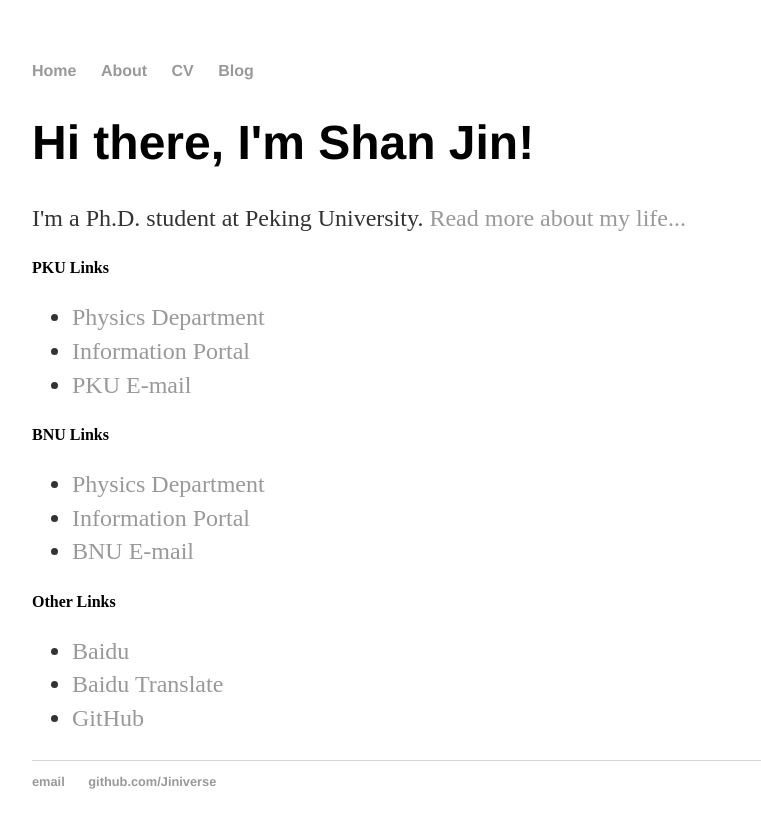
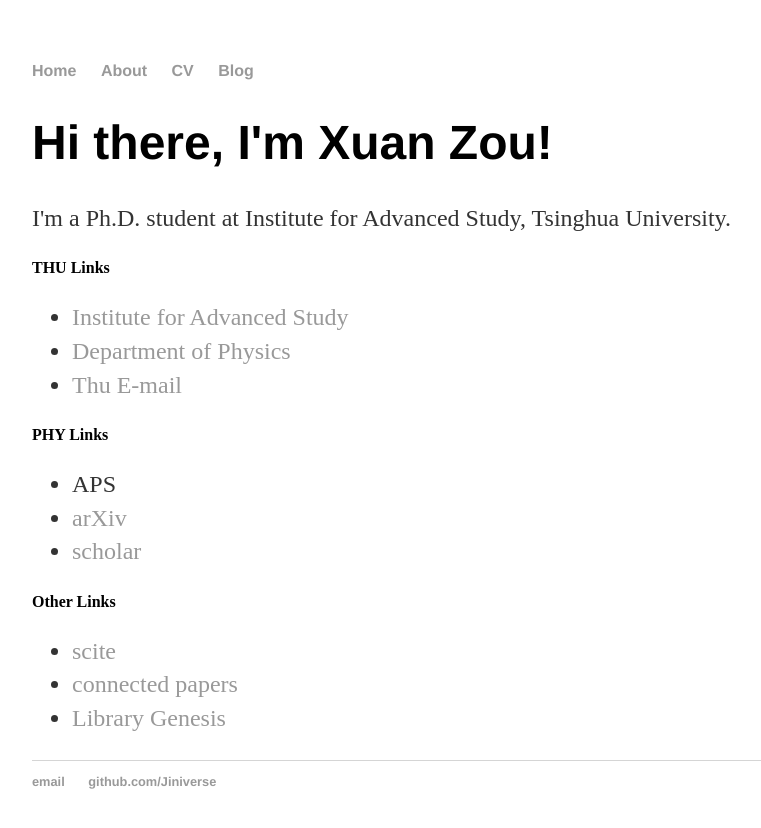
Before and after one commit to xuanzziu/xuanzziu.github.io, a Jekyll site: the page built from index.html, in a window 1280 px wide. Shown: the top 828 px of the page, without its empty margins (160-921 px from the left). Built offline with Jekyll 4.4.1, drawn with Linux system fonts in a browser that asks for light colours.

Commit message:
Update index.html

```diff
--- a/index.html
+++ b/index.html
@@ -3,26 +3,26 @@ layout: default
 title: Xuan Zou
 ---
 		<div class="blurb">
-			<h1>Hi there, I'm Shan Jin!</h1>
-			<p>I'm a Ph.D. student at Peking University. <a href="/about">Read more about my life...</a></p>
-			<strong>PKU Links</strong>
+			<h1>Hi there, I'm Xuan Zou!</h1>
+			<p>I'm a Ph.D. student at Institute for Advanced Study, Tsinghua University.</p>
+			<strong>THU Links</strong>
 			<ul class="contacts">
-    			<li><a href="http://www.phy.pku.edu.cn">Physics Department</a></li>
-				<li><a href="https://portal.w.pku.edu.cn/">Information Portal</a></li>
-				<li><a href="https://mail.pku.edu.cn/coremail/">PKU E-mail</a></li>
+    			<li><a href="https://www.ias.tsinghua.edu.cn/">Institute for Advanced Study</a></li>
+				<li><a href="https://www.phys.tsinghua.edu.cn/">Department of Physics</a></li>
+				<li><a href="https://mails.tsinghua.edu.cn/">Thu E-mail</a></li>
 			</ul>
 
-			<strong>BNU Links</strong>
+			<strong>PHY Links</strong>
 			<ul class="contacts">
-    			<li><a href="http://physics.bnu.edu.cn/">Physics Department</a></li>
-				<li><a href="https://one.bnu.edu.cn/">Information Portal</a></li>
-				<li><a href="http://stu.mail.bnu.edu.cn/">BNU E-mail</a></li>
+    			<li><a href="https://www.aps.org/"></a>APS</li>
+				<li><a href="https://arxiv.org/">arXiv</a></li>
+				<li><a href="https://scholar.google.com/">scholar</a></li>
 			</ul>
 
 			<strong>Other Links</strong>
 			<ul class="contacts">
-    			<li><a href="https://www.baidu.com/">Baidu</a></li>
-				<li><a href="https://fanyi.baidu.com/">Baidu Translate</a></li>
-				<li><a href="https://github.com/">GitHub</a></li>
+    			<li><a href="https://scite.ai/">scite</a></li>
+				<li><a href="https://www.connectedpapers.com/">connected papers</a></li>
+				<li><a href="https://libgen.fun/">Library Genesis</a></li>
 			</ul>
 		</div>
```
